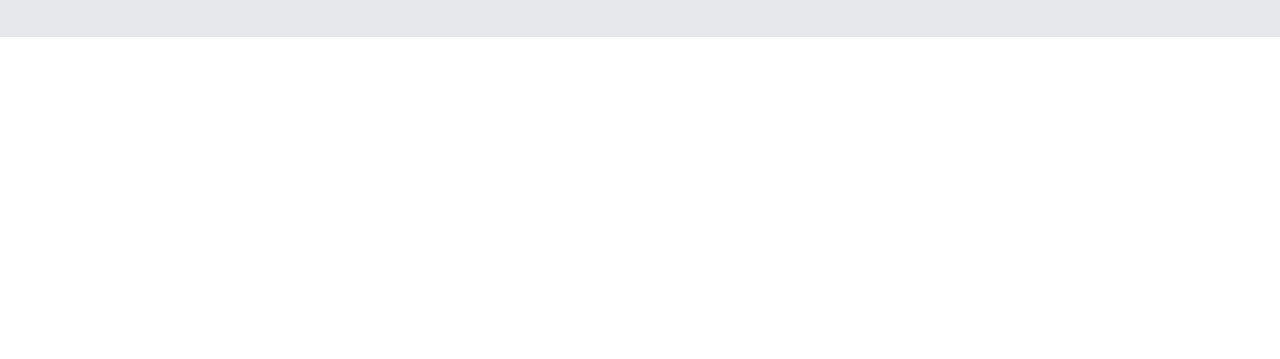
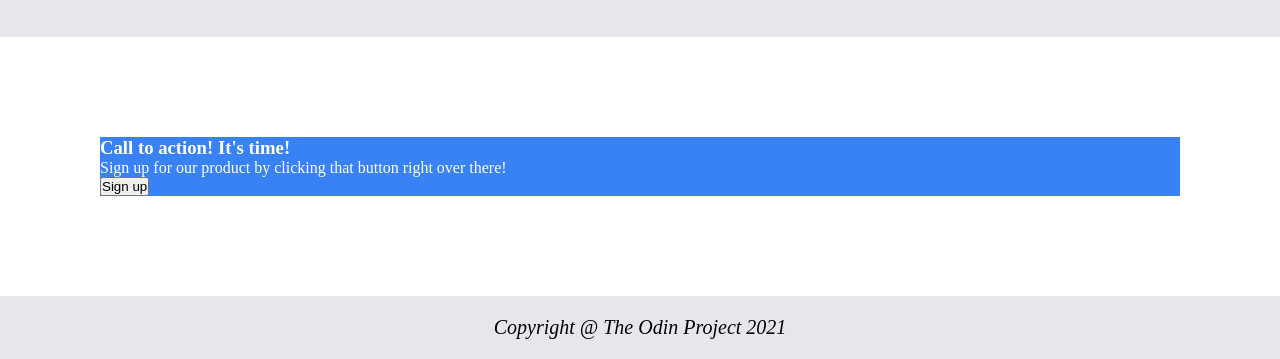
Before and after one commit to JerylChwa/foundations_landingpage, a plain HTML site: page index.html in a window 1280 px wide. Shown: the part 752-1111 px from the top of the page. Before the commit the page ends 800 px from the top, so only its background shows below. Drawn offline with Linux system fonts and the light colour scheme.

Commit message:
Added true skeleton

```diff
--- a/index.html
+++ b/index.html
@@ -61,5 +61,19 @@
         <div class="author">Chris Hemsworth</div>
     </div>
 
+    <div class="action_container">
+        <div class="call_to_action">
+            <div class="text"></div>
+                <h3>Call to action! It's time!</h3>
+                <p>Sign up for our product by clicking that button right over there!</p>
+            </div>
+            <button>Sign up</button>
+        </div>
+    </div>
+
+    <div class="footer">
+        Copyright @ The Odin Project 2021
+    </div>
+
 </body>
 </html>
--- a/styles.css
+++ b/styles.css
@@ -50,3 +50,18 @@ ul {
 .quote p {
     font-size: 36px;
 }
+
+.action_container {
+    margin: 100px;
+    background-color: #3882f6;
+    color: white;
+}
+
+.footer {
+    background-color: #e5e7eb;
+    padding: 20px;
+    text-align: center;
+    font-size: 20px;
+    font-style: italic;
+
+}
```
